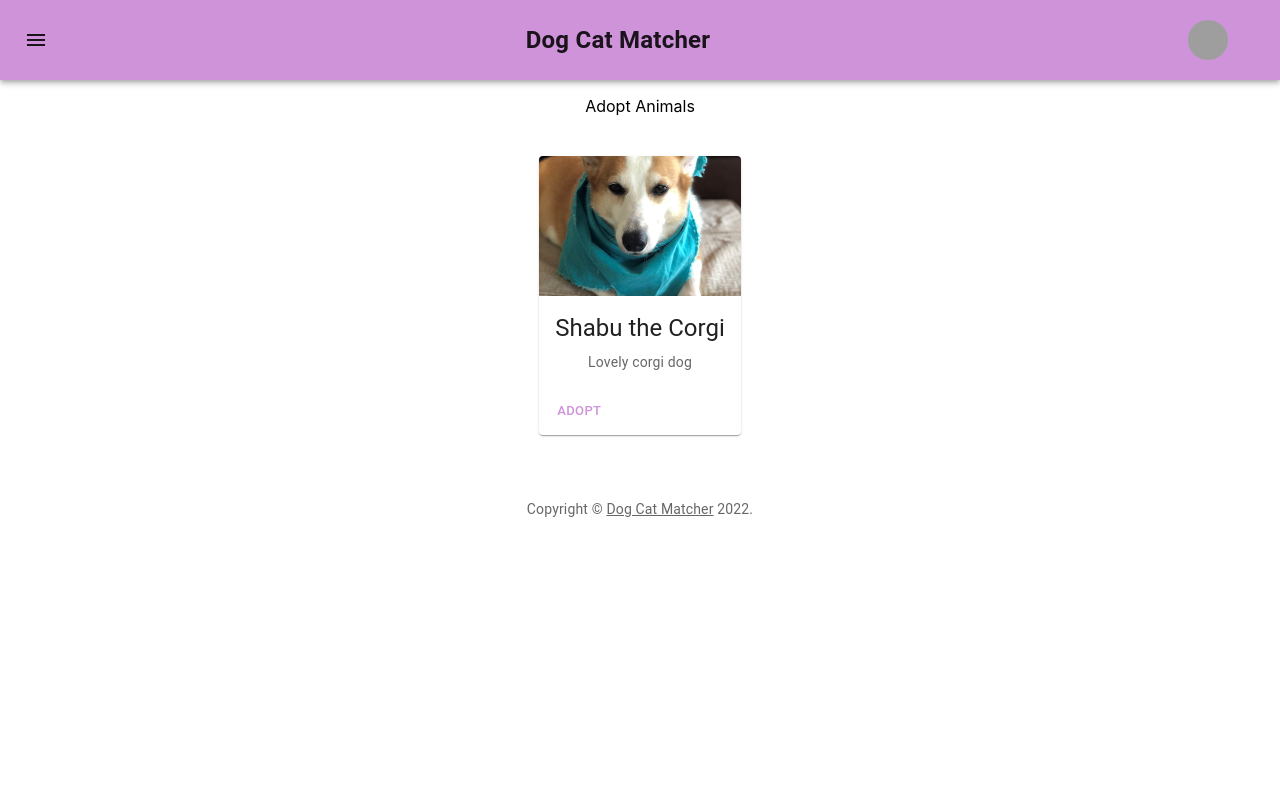
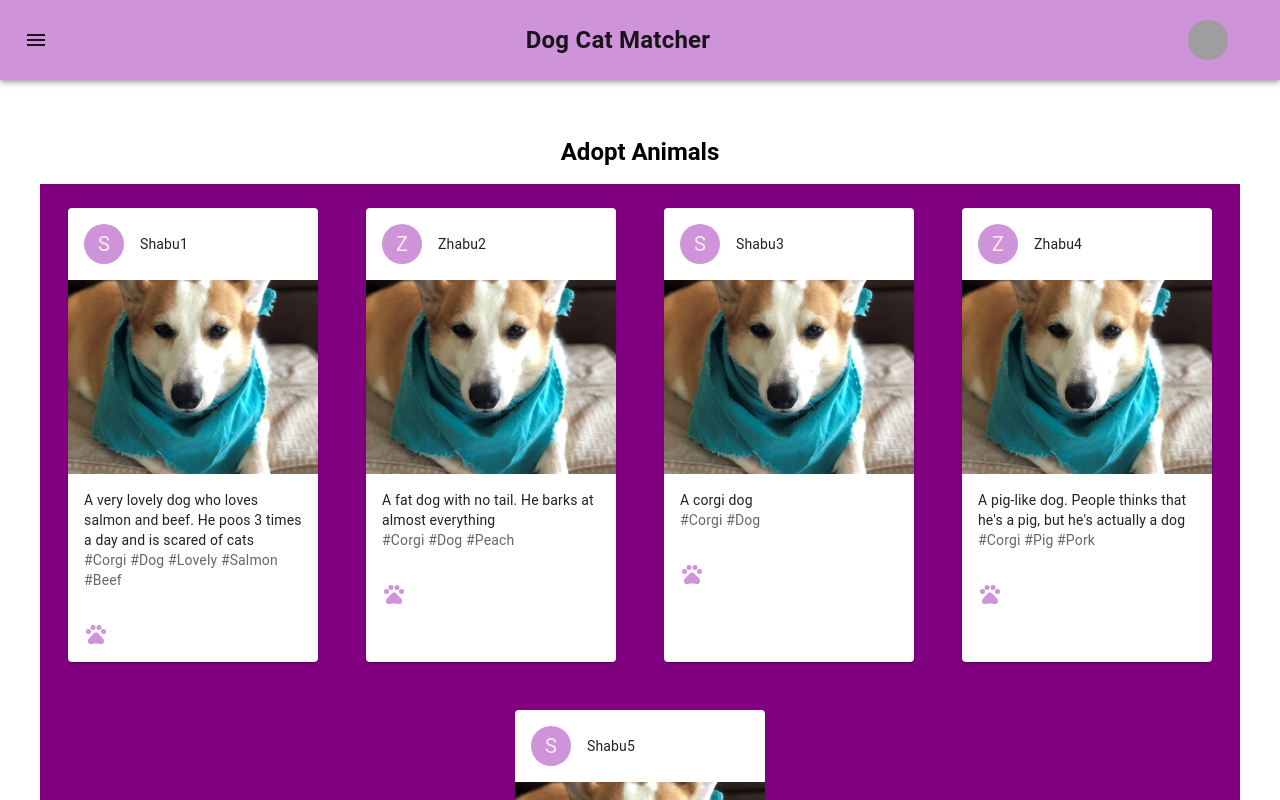
Before and after one commit to shabushabushabu/dog-cat-matcher-frontend, a React (Create React App) app: page /home/adoptanimals in a window 1280 px wide. Shown: the top 800 px of the page. Built offline with nearby package versions, Linux system fonts and the light colour scheme; grey boxes are pictures that could not be loaded.

Commit message:
change animal card styles and layouts

```diff
--- a/src/components/AnimalCard.js
+++ b/src/components/AnimalCard.js
@@ -1,35 +1,96 @@
 import * as React from 'react';
 import Card from '@mui/material/Card';
+import CardHeader from '@mui/material/CardHeader';
+import CardMedia from '@mui/material/CardMedia';
+import CardContent from '@mui/material/CardContent';
 import CardActions from '@mui/material/CardActions';
-import CardContent from '@mui/material/CardContent';
-import CardMedia from '@mui/material/CardMedia';
-import Button from '@mui/material/Button';
+import Avatar from '@mui/material/Avatar';
+import IconButton from '@mui/material/IconButton';
 import Typography from '@mui/material/Typography';
+import PetsIcon from '@mui/icons-material/Pets';
+import { styled } from '@mui/material/styles';
+import Tooltip, { tooltipClasses } from '@mui/material/Tooltip';
+import { createTheme, ThemeProvider } from '@mui/material/styles';
 
-import ShabuImage from "../figures/SHABU_profile3.jpg"
+const theme = createTheme({
+    palette: {
+        background: {
+            default: "#ffebee"
+        },
+        primary: {
+            main: "#ce93d8",
+        },
+        secondary: {
+            main: '#84c887',
+        },
+        error: {
+            main: "#f6a5c0"
+        },
+        warning: {
+            main: "#ffbba7"
+        }
+    }
+});
 
-function AnimalCard() {
+const BootstrapTooltip = styled(({ className, ...props }) => (
+    <Tooltip {...props} arrow classes={{ popper: className }} />
+))(({ theme }) => ({
+    [`& .${tooltipClasses.arrow}`]: {
+        color: theme.palette.common.black,
+    },
+    [`& .${tooltipClasses.tooltip}`]: {
+        backgroundColor: theme.palette.common.black,
+    },
+}));
+
+function AnimalCard(props) {
+
     return (
-        <Card sx={{ maxWidth: 345 }}>
+        <ThemeProvider theme={theme}>
+            <Card
+                sx={{ width: 250, m: 3, textAlign: "left" }}>
+                <CardHeader
+                    avatar={
+                        <Avatar sx={{ bgcolor: "primary.main" }} aria-label="recipe">
+                            {props.name.charAt(0)}
+                        </Avatar>
+                    }
+
+                    title={props.name}
+                //   subheader="September 14, 2016"
+
+
+                />
                 <CardMedia
                     component="img"
-                alt="shabu"
-                height="140"
-                image={ShabuImage}
+                    height="194"
+                    image={props.photoUrl}
+                    alt="animal-image"
                 />
                 <CardContent>
-                <Typography gutterBottom variant="h5" component="div">
-                    Shabu the Corgi
+                    <Typography variant="body2" color="text.primary">
+                        {props.description}
                     </Typography>
                     <Typography variant="body2" color="text.secondary">
-                    Lovely corgi dog
+                        {props.tags.map(tag => "#" + tag + " ")}
                     </Typography>
                 </CardContent>
-            <CardActions>
-                <Button size="small">Adopt</Button>
+                <CardActions disableSpacing>
+                    <BootstrapTooltip title="Adopt Me!">
+                        <IconButton aria-label="adopt" size="medium" color="primary">
+                            <PetsIcon />
+                        </IconButton>
+                    </BootstrapTooltip>
                 </CardActions>
             </Card>
+        </ThemeProvider>
     );
 }
 
 export default AnimalCard;
+
+
+//TODO petICON
+// 1.  State
+// 2. Color
+// 3. Positiion
--- a/src/pages/AdoptAnimals.js
+++ b/src/pages/AdoptAnimals.js
@@ -1,12 +1,16 @@
-import react, {Component, useState, useEffect} from 'react';
+import react, { Component, useState, useEffect } from 'react';
+import Container from '@mui/material/Container';
 import Box from '@mui/material/Box';
 import Stack from '@mui/material/Stack';
+import Grid from '@mui/material/Grid';
 import { createTheme, ThemeProvider } from '@mui/material/styles';
+import Typography from '@mui/material/Typography';
 
 import Header from "../components/Header"
 import Footer from "../components/Footer"
 import AnimalCard from "../components/AnimalCard"
 
+import ShabuImage from "../figures/SHABU_profile3.jpg"
 
 const theme = createTheme({
   palette: {
@@ -28,25 +32,66 @@ const theme = createTheme({
   }
 });
 
+const animalData = [
+  { name: "Shabu1", description: "A very lovely dog who loves salmon and beef. He poos 3 times a day and is scared of cats", photoUrls: [ShabuImage], tags: ["Corgi", "Dog", "Lovely", "Salmon", "Beef"] },
+  { name: "Zhabu2", description: "A fat dog with no tail. He barks at almost everything", photoUrls: [ShabuImage], tags: ["Corgi", "Dog", "Peach"] },
+  { name: "Shabu3", description: "A corgi dog", photoUrls: [ShabuImage], tags: ["Corgi", "Dog"] },
+  { name: "Zhabu4", description: "A pig-like dog. People thinks that he's a pig, but he's actually a dog", photoUrls: [ShabuImage], tags: ["Corgi", "Pig", "Pork"] },
+  { name: "Shabu5", description: "An eating dog. 150 IQ corgi who can't even catch birds", photoUrls: [ShabuImage], tags: ["Corgi", "Smart", "ShabuHatesBirds"] },
+]
+
 
 function AdoptAnimalsPage() {
+
+  const animalCards = animalData.map(animal => {
+    return (
+      <AnimalCard
+        name={animal.name}
+        description={animal.description}
+        photoUrl={animal.photoUrls[
+          Math.floor(Math.random() * animal.photoUrls.length)]}
+        tags={animal.tags}
+      />
+    )
+  });
 
 
   return (
     <ThemeProvider theme={theme}>
-            <Header/>
+      <Header />
 
+      <Grid container component="main"
+        alignItems="center" justifyContent="center"
+        spacing={2} p={5}>
+
+        <Grid item xs={12}>
+          <Typography variant='h5'
+            sx={{
+              textAlign: "center",
+              fontWeight: "bold"
+            }}>
             Adopt Animals
-            <Box sx={{p:5}}>
-                <Stack
-                spacing={5}
-                alignItems="center"
-                justifyContent={"center"}>
-                <AnimalCard/>
-                </Stack>
-            </Box>
+          </Typography></Grid>
 
-            <Footer/>
+        <Grid item xs={12}>
+
+          <div
+            style={{
+              display: "flex",
+              flexDirection: "row",
+              flexWrap: "wrap",
+              backgroundColor: "purple",
+              alignContent: "center",
+              justifyContent: "center"
+            }}>
+            {animalCards}
+          </div>
+        </Grid>
+
+        <Grid item xs={12}>
+          <Footer />
+        </Grid>
+      </Grid>
 
     </ThemeProvider>
   )
```
Lines whose indentation alone changed are shown as unchanged.
